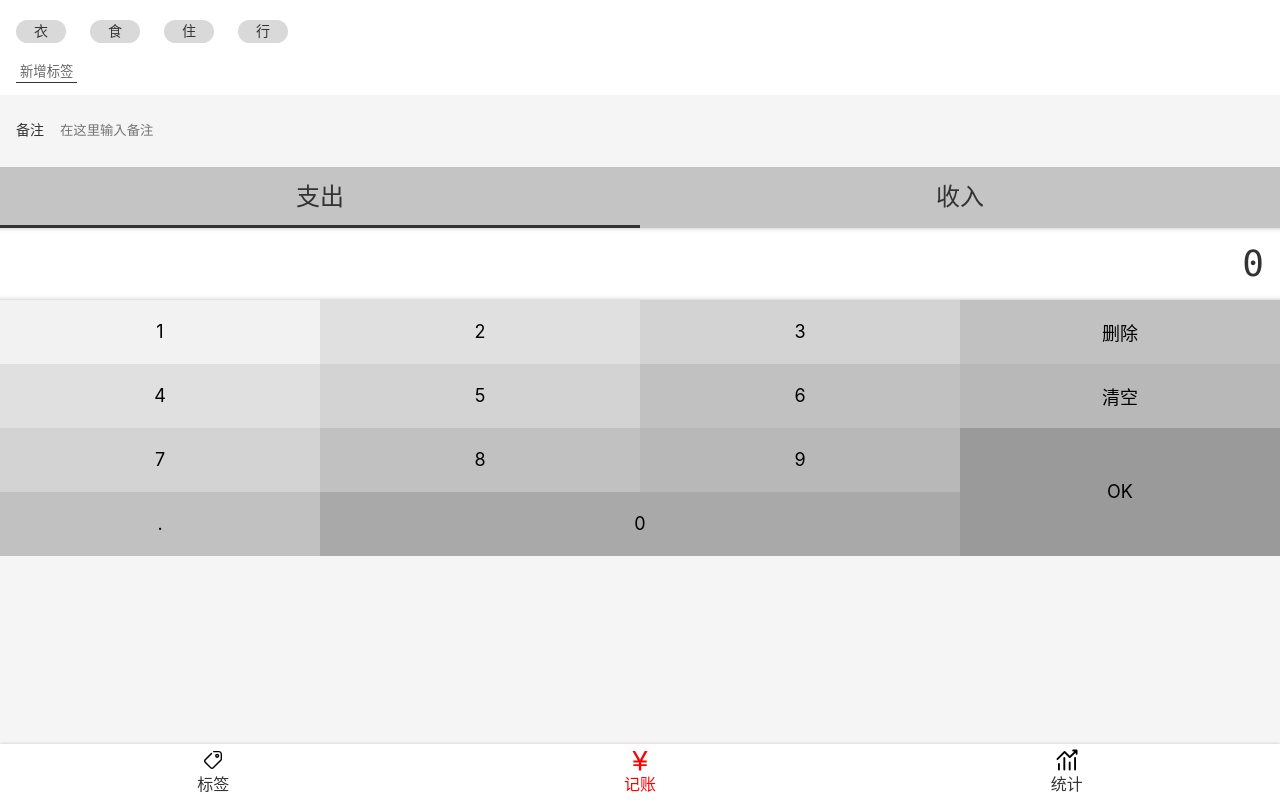
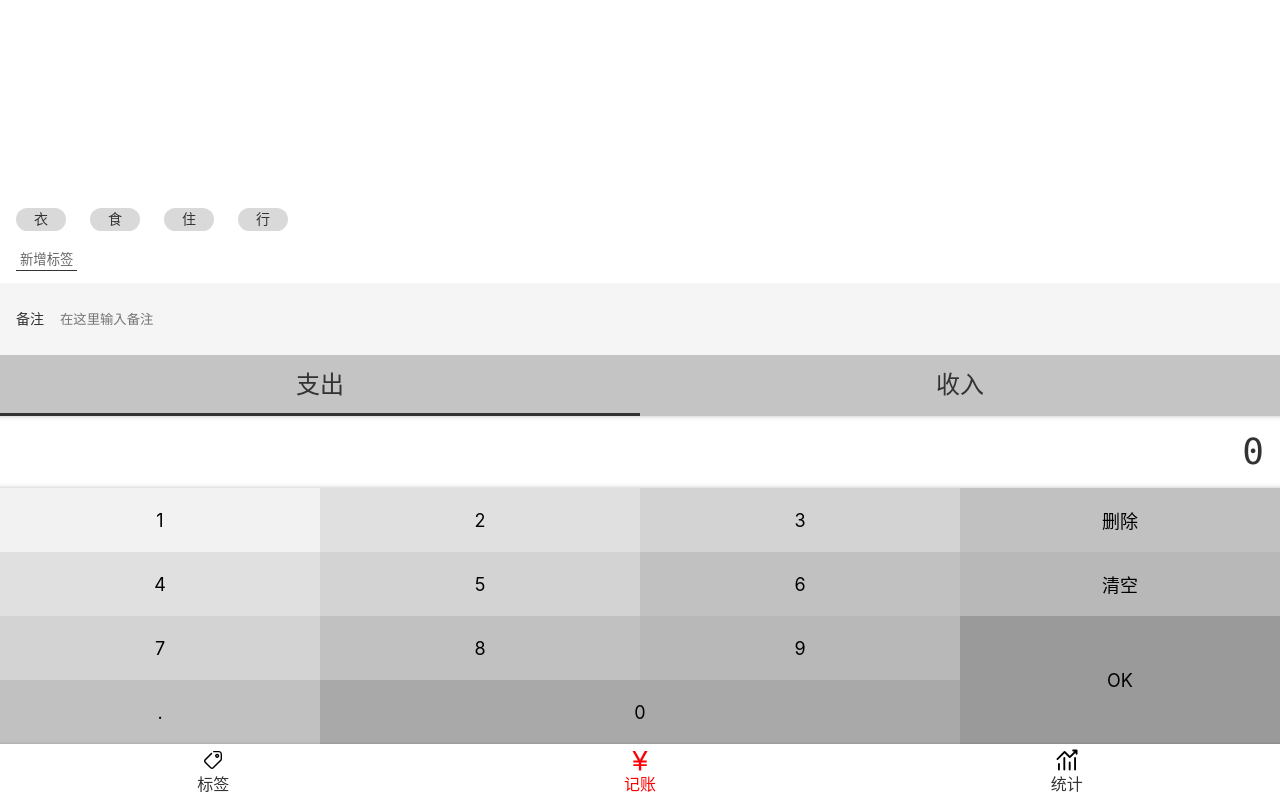
Before and after one commit to GeekyGuang/dobby-react-code, a React app: page /#/money in a window 1280 px wide. Built offline with nearby package versions, Linux system fonts and the light colour scheme; the HTML template or start-up script is replaced by a standard one.

Commit message:
完成Money.tsx的UI

```diff
--- a/src/components/Layout.tsx
+++ b/src/components/Layout.tsx
@@ -14,13 +14,14 @@
 `
 
 interface Props {
-  children: React.ReactNode
+  children: React.ReactNode,
+  className?: string
 }
 
 const Layout = (props: Props) => {
   return (
     <Wrapper>
-      <Main>
+      <Main className={props.className}>
         {props.children}
       </Main>
       <Nav />
--- a/src/views/Money.tsx
+++ b/src/views/Money.tsx
@@ -3,8 +3,13 @@
 import styled from 'styled-components';
 
 const TagsSection = styled.section`
+  flex-grow: 1;
   background: #fff;
   padding: 12px 16px;
+  display: flex;
+  flex-direction: column;
+  justify-content: flex-end;
+  align-items: flex-start;
   > ol {
     margin: 0 -12px;
     > li {
@@ -16,7 +21,7 @@
     background: none;border: none;padding: 2px 4px;
     border-bottom: 1px solid #333;color: #666;margin-top: 8px;
   }
-`
+`;
 
 const NotesSection = styled.section`
   font-size: 14px;
@@ -36,7 +41,7 @@
     border: none;
   }
   }
-`
+`;
 
 const CategorySection = styled.section`
   background: #c4c4c4;
@@ -60,7 +65,7 @@
       }
     }
   }
-`
+`;
 
 const NumberPadSection = styled.section`
   > .output {
@@ -114,12 +119,17 @@
         background: #fff;
     }
   }
-`
+`;
+
+const MyLayout = styled(Layout)`
+  display: flex;
+  flex-direction: column;
+`;
 
 
 function Money() {
   return (
-    <Layout>
+    <MyLayout>
       <TagsSection>
         <ol>
           <li>衣</li>
@@ -160,7 +170,7 @@
           <button className="zero">0</button>
         </div>
       </NumberPadSection>
-    </Layout>
+    </MyLayout>
   );
 }
 
```
